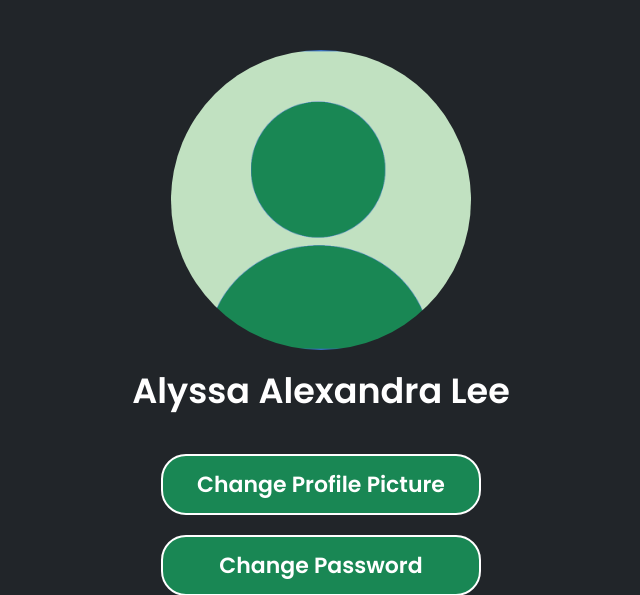
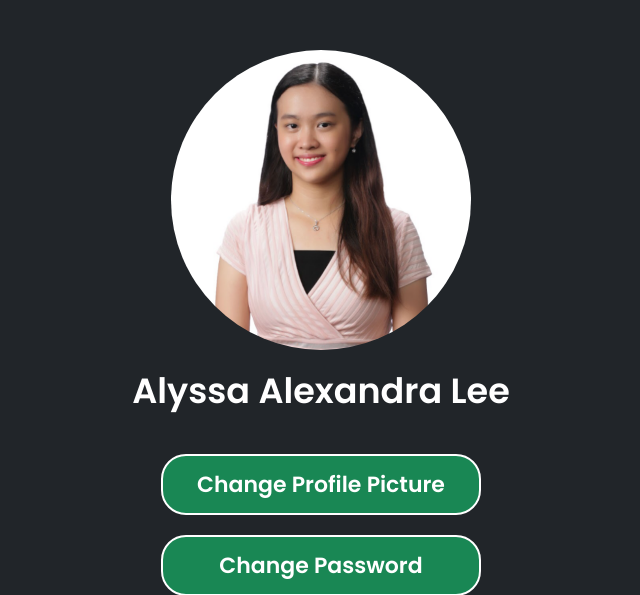
Before and after one commit to codewithaal/cesra-tasks, a Django app: page /profile/ in a window 1280 px wide. Shown: the part 60-655 px from the top of the page, without its empty margins (319-959 px from the left). Run offline with Django 5.2, Linux system fonts and the light colour scheme; a user stored in the database is signed in; data comes from the database, SQL or seed files in the repository; both versions use the stored data as it was after the commit; some libraries are stand-ins or nearby versions.

Commit message:
changed profile picture code block

```diff
--- a/login/base/models.py
+++ b/login/base/models.py
@@ -5,7 +5,7 @@ from multiselectfield import MultiSelectField
 
 class UserProfile(models.Model):
     user = models.OneToOneField(User, on_delete=models.CASCADE)
-    profile_picture = models.ImageField(upload_to='base/media/', default='static/images/user_profile_pic.png')
+    profile_picture = models.ImageField(upload_to='base/media/', default='static/images/user_dp.png')
 
     def __str__(self):
         return f"{self.user.first_name} {self.user.last_name}"
--- a/login/base/templates/alerts.html
+++ b/login/base/templates/alerts.html
@@ -64,4 +64,7 @@
 </body>
 </html>
 
+<!-- Task & Days Left -->
+
+
 {% endblock content %}
--- a/login/base/templates/profile.html
+++ b/login/base/templates/profile.html
@@ -115,8 +115,11 @@
 </nav>
 
 <div class="text-center" style="margin-top: 100px;">
-  <img id="profile-pic" class="profile-pic-top" src="{% static 'images/user_profile_pic.png' %}">
-
+  {% if user_profile.profile_picture and user_profile.profile_picture.name %}
+    <img id="profile-pic" class="profile-pic-top" src="{{ user_profile.profile_picture.url }}">
+  {% else %}
+    <img id="profile-pic" class="profile-pic-top" src="{% static 'images/user_dp.png' %}">
+  {% endif %}
   <p class="users-name">
     {{ user.first_name }} {{ user.last_name }}
   </p>
```
Also changed, not shown: login/base/migrations/0012_alter_userprofile_profile_picture.py (added), login/base/static/images/user_dp.png (renamed from login/base/static/images/user_profile_pic.png), login/db.sqlite3.
